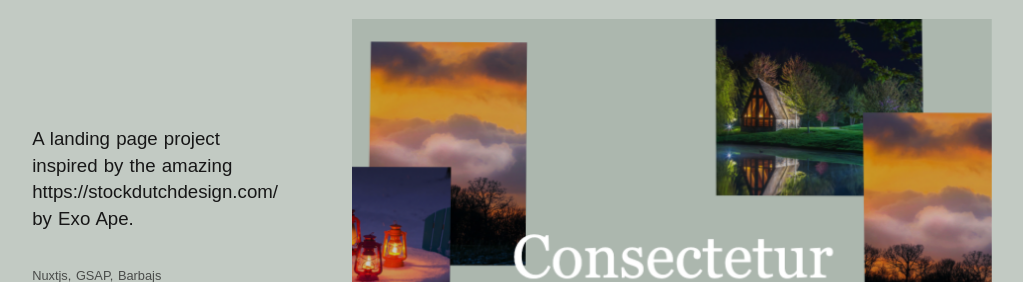
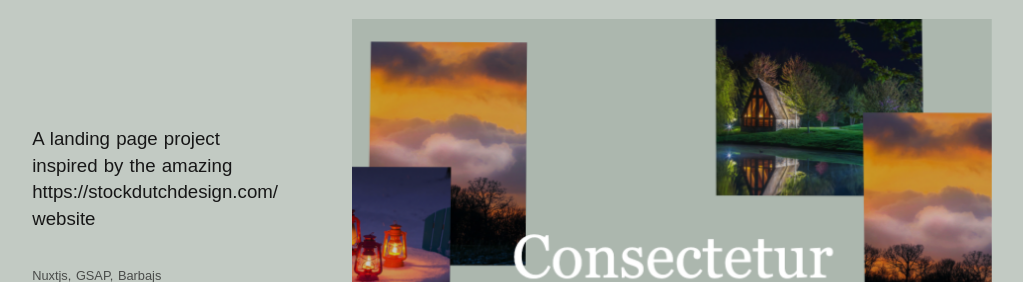
Before and after one commit to vi-lepham/portfolio-v3, a Nuxt app: page / in a window 1280 px wide. Shown: the part 1560-1842 px from the top of the page, without its empty margins (181-1204 px from the left). Built offline with nearby package versions, Linux system fonts and the light colour scheme.

Commit message:
Added project links

```diff
--- a/pages/index.vue
+++ b/pages/index.vue
@@ -51,9 +51,9 @@ export default {
           collection: "Animation Experiments",
           title: "Bella",
           description:
-            "A landing page project inspired by the amazing https://stockdutchdesign.com/ by Exo Ape.",
+            "A landing page project inspired by the amazing https://stockdutchdesign.com/ website",
           stack: "Nuxtjs, GSAP, Barbajs",
-          siteUrl: "",
+          siteUrl: "https://bella-bella.netlify.app",
           img: "bella.png",
           date: "04.21"
         },
@@ -64,7 +64,7 @@ export default {
           description:
             "A highly experimental 3D room layout for a gallery that aims to show exhibition details in an interesting way.",
           stack: "Nuxtjs, anime.js",
-          siteUrl: "",
+          siteUrl: "https://mirai-exhibition.netlify.app",
           img: "mirai.png",
           date: "01.21"
         },
@@ -75,7 +75,7 @@ export default {
           description:
             "A ecommerce app built with React and Firebase database.",
           stack: "React, Redux, Firebase",
-          siteUrl: "https://skivi-clothing.netlify.app/",
+          siteUrl: "https://shop-skivi.netlify.app",
           img: "skivi.jpeg",
           date: "05.20"
         },
```
